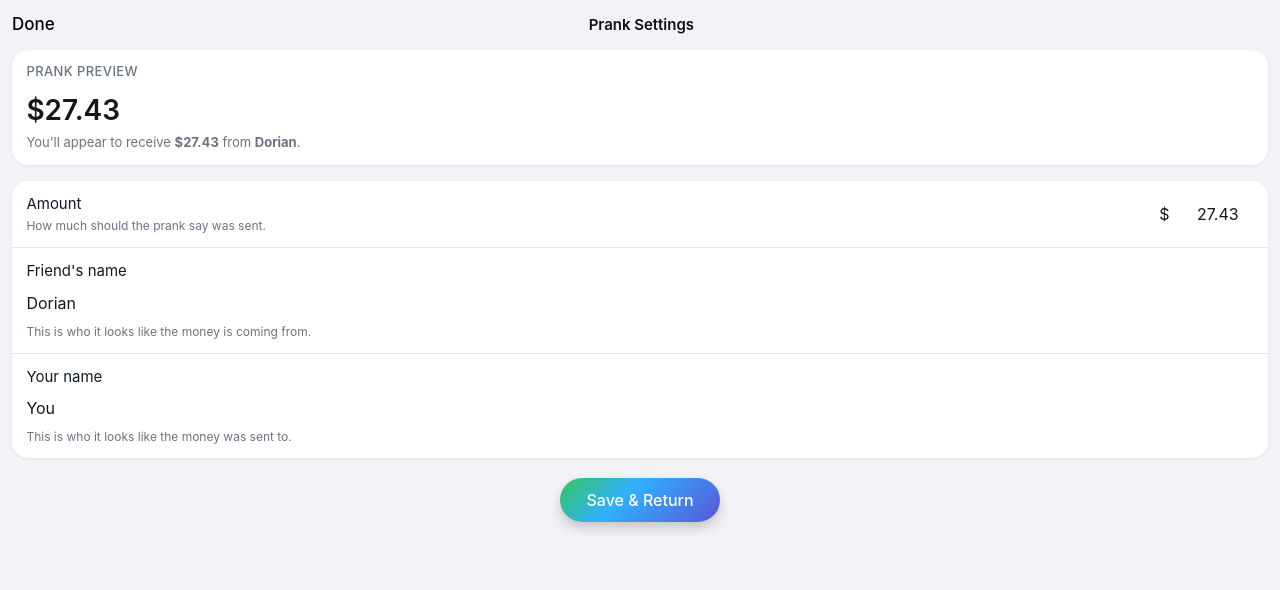
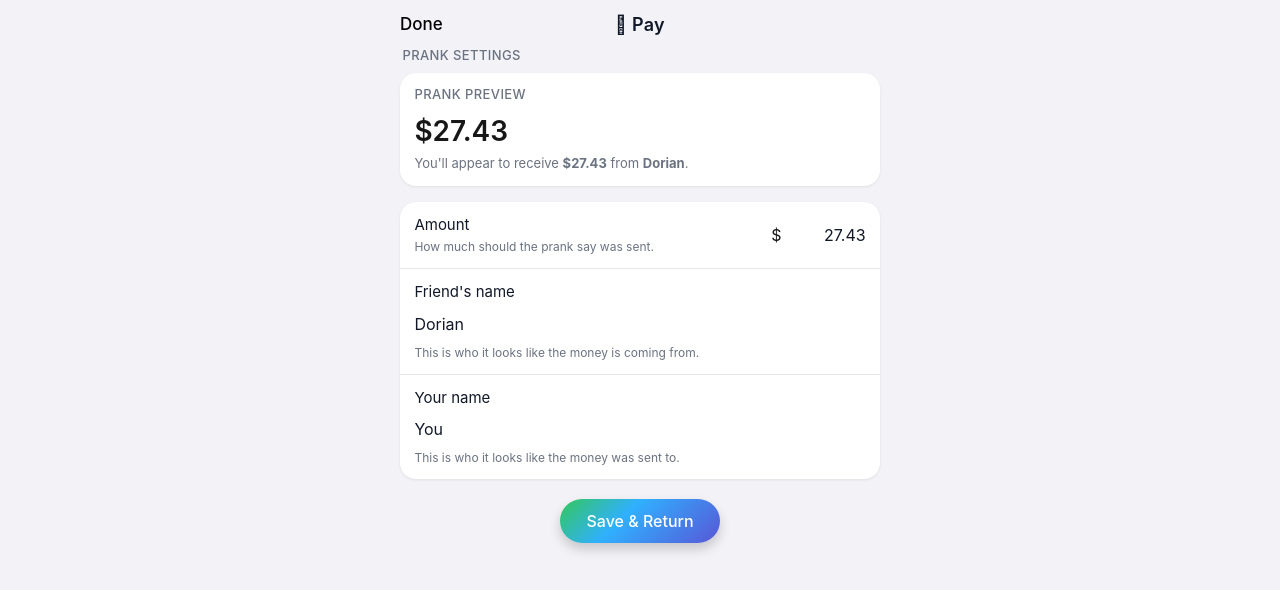
Before and after one commit to salad-vr/applepayprank, a Next.js app: page /info in a window 1280 px wide. Shown: the top 590 px of the page. Built offline with nearby package versions, Linux system fonts and the light colour scheme.

Commit message:
Refactor prank settings page layout and styles
Refactor the layout and styling of the prank settings page to enhance user experience and clarity.

```diff
--- a/app/info/page.tsx
+++ b/app/info/page.tsx
@@ -65,13 +65,21 @@ export default function InfoPage() {
         fontFamily: "-apple-system,BlinkMacSystemFont,system-ui,sans-serif",
       }}
     >
-      {/* Top bar */}
+      {/* Centered phone window so it feels like the main app */}
+      <div
+        style={{
+          maxWidth: 480,
+          margin: "0 auto",
+        }}
+      >
+        {/* Top bar with  Pay title, like main screen */}
         <header
           style={{
             display: "flex",
             alignItems: "center",
             justifyContent: "space-between",
-          marginBottom: "0.75rem",
+            marginBottom: "0.5rem",
+            position: "relative",
           }}
         >
           <button
@@ -86,14 +94,47 @@ export default function InfoPage() {
           >
             Done
           </button>
-        <div style={{ fontSize: "15px", fontWeight: 600, color: "#111" }}>
-          Prank Settings
+
+          <div
+            style={{
+              position: "absolute",
+              left: 0,
+              right: 0,
+              textAlign: "center",
+              pointerEvents: "none",
+            }}
+          >
+            <span
+              style={{
+                fontSize: 18,
+                fontWeight: 600,
+                color: "#111827",
+                letterSpacing: 0.3,
+              }}
+            >
+              {"\uF8FF"} Pay
+            </span>
           </div>
+
           {/* spacer to balance Done text */}
           <div style={{ width: 40 }} />
         </header>
 
-      {/* Card-ish container */}
+        {/* Small section title */}
+        <div
+          style={{
+            fontSize: 13,
+            fontWeight: 500,
+            color: "#6b7280",
+            textTransform: "uppercase",
+            letterSpacing: 0.4,
+            margin: "0.25rem 0 0.5rem 0.15rem",
+          }}
+        >
+          Prank Settings
+        </div>
+
+        {/* Prank preview card */}
         <section
           style={{
             borderRadius: 16,
@@ -110,7 +151,7 @@ export default function InfoPage() {
               textTransform: "uppercase",
               letterSpacing: 0.4,
               color: "#6b7280",
-            marginBottom: "0.5rem",
+              marginBottom: "0.35rem",
             }}
           >
             Prank Preview
@@ -136,7 +177,7 @@ export default function InfoPage() {
           </div>
         </section>
 
-      {/* Form card */}
+        {/* Form card – iOS-style list */}
         <section
           style={{
             borderRadius: 16,
@@ -145,7 +186,7 @@ export default function InfoPage() {
             overflow: "hidden",
           }}
         >
-        {/* Amount */}
+          {/* Amount row */}
           <div
             style={{
               padding: "0.75rem 0.9rem",
@@ -180,17 +221,18 @@ export default function InfoPage() {
                 display: "flex",
                 alignItems: "center",
                 gap: 4,
-              minWidth: 90,
+                minWidth: 100,
                 justifyContent: "flex-end",
               }}
             >
               <span style={{ fontSize: 16 }}>$</span>
               <input
-              type="number"
+                type="text"
                 inputMode="decimal"
-              step="0.01"
+                pattern="[0-9]*"
                 value={amount}
                 onChange={(e) => setAmount(e.target.value)}
+                placeholder="27.43"
                 style={{
                   border: "none",
                   outline: "none",
@@ -198,6 +240,7 @@ export default function InfoPage() {
                   fontSize: "16px",
                   width: 80,
                   background: "transparent",
+                  color: "#111827", // always solid text
                 }}
               />
             </div>
@@ -232,6 +275,7 @@ export default function InfoPage() {
                 fontSize: "16px",
                 padding: "4px 0",
                 background: "transparent",
+                color: "#111827", // solid black text
               }}
             />
             <div
@@ -272,6 +316,7 @@ export default function InfoPage() {
                 fontSize: "16px",
                 padding: "4px 0",
                 background: "transparent",
+                color: "#111827", // solid black text
               }}
             />
             <div
@@ -312,6 +357,7 @@ export default function InfoPage() {
             Save & Return
           </button>
         </div>
+      </div>
     </main>
   );
 }
```
Lines whose indentation alone changed are shown as unchanged.
